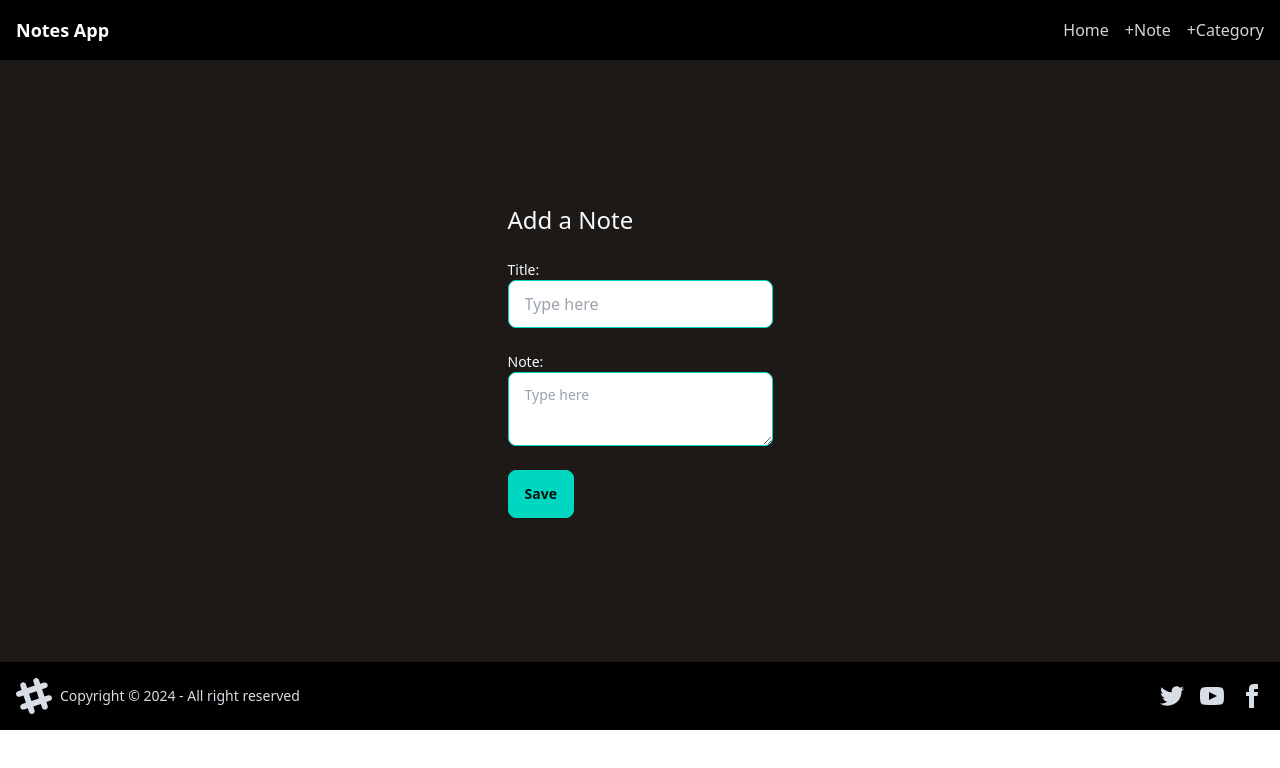
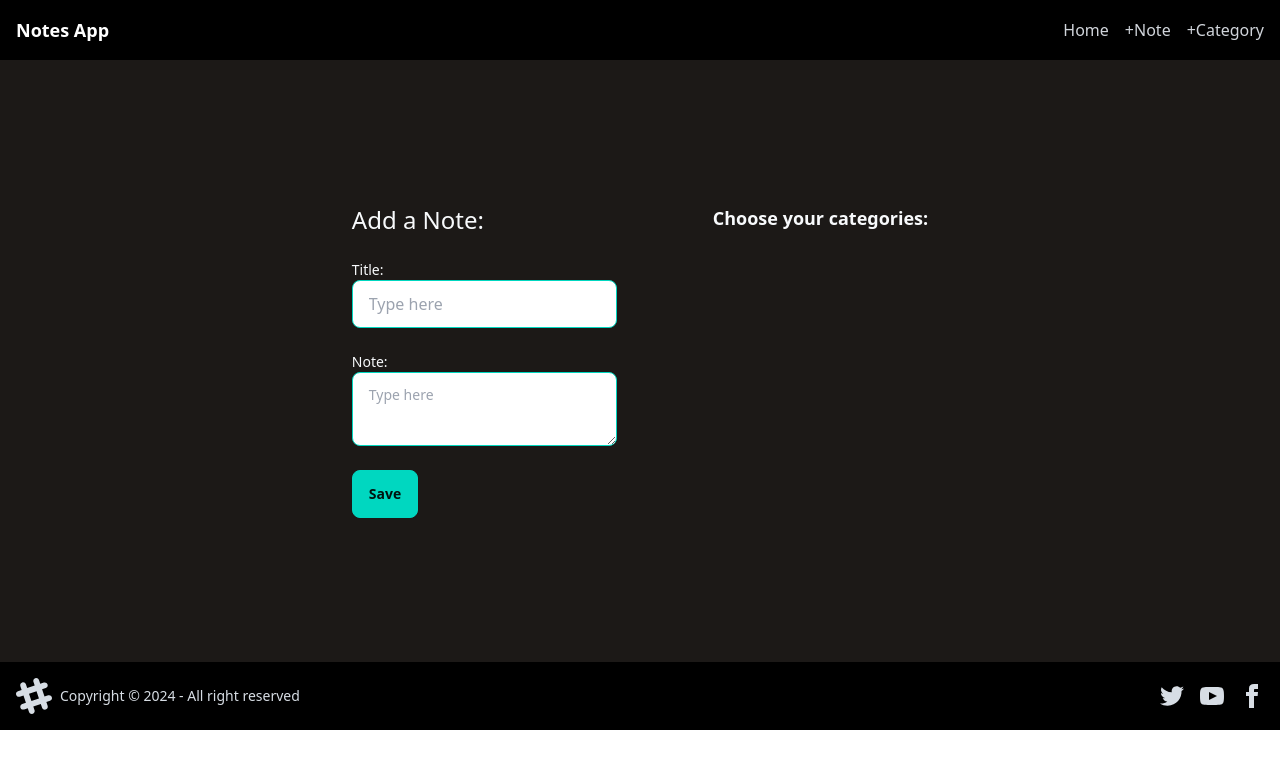
Before and after one commit to Hbindra11/Project-7-contextApi-notes-app, a React (Vite) app: page /addnote in a window 1280 px wide. Shown: the top 768 px of the page. Built offline with nearby package versions, Linux system fonts and the light colour scheme.

Commit message:
added categories to show in add notes page with checkboxes

```diff
--- a/src/components/AddCategory.jsx
+++ b/src/components/AddCategory.jsx
@@ -16,7 +16,7 @@ const AddCategory = () => {
     <>
       <div className="font-medium p-56 flex  justify-center bg-stone-900">
         <div>
-          <h2 className="text-2xl text-slate-50">Add A Category</h2>
+          <h2 className="text-2xl text-slate-50">Add A Category:</h2>
           <br></br>
           <form onSubmit={handelSubmit}>
             <label className="form-control">
--- a/src/components/AddNote.jsx
+++ b/src/components/AddNote.jsx
@@ -1,17 +1,18 @@
 import { useAppContext } from "../context/AppContext";
 import { storeNotes } from "../modules/storage";
 import { useNavigate } from "react-router-dom";
+import SelectCategories from "./SelectCategories";
 
 const AddNote = () => {
   const { note, setNote } = useAppContext();
   const navigate = useNavigate();
 
   const handelChange = (e) => {
-    setNote((prev) => ({ ...prev, [e.target.name]: e.target.value }));
+    setNote((prev) => ({ ...prev, [e.target.name]: e.target.value,"categories": []}));
   };
 
-  const handelSubmit = () => {
-    //e.preventDefault();
+  const handelSubmit = (e) => {
+    e.preventDefault();
     storeNotes(note);
     setNote([]);
     navigate("/");
@@ -20,8 +21,8 @@ const AddNote = () => {
   return (
     <>
       <div className="font-medium  p-36 flex justify-center  bg-stone-900 ">
-        <div>
-          <h2 className="text-2xl text-slate-50">Add a Note</h2>
+        <div className="mr-24">
+          <h2 className="text-2xl text-slate-50">Add a Note:</h2>
           <br></br>
           <form onSubmit={handelSubmit}>
             <label className="form-control w-full max-w-xs  ">
@@ -52,9 +53,8 @@ const AddNote = () => {
             </button>
           </form>
         </div>
-
+        <SelectCategories />
       </div>
-
     </>
   );
 };
--- a/src/components/Home.jsx
+++ b/src/components/Home.jsx
@@ -13,7 +13,7 @@ const Home = () => {
   const { note, setNote, editNote, setEditNote } = useAppContext();
 
   function handelClick(editNoteTitle, editNoteContent) {
-    setNote({ title: editNoteTitle, content: editNoteContent });
+    setNote({ title: editNoteTitle, content: editNoteContent, categories:[] });
     document.getElementById("my_modal_5").showModal();
   }
 
@@ -22,7 +22,7 @@ const Home = () => {
     //old note may be first deleted in storage thur the deleteANote function
     //the new state holding the new note data even if only the title or content was changed should be stored
     //in localstorage
-    setEditNote((prev) => ({ ...prev, [e.target.name]: e.target.value }));
+    setEditNote((prev) => ({ ...prev, [e.target.name]: e.target.value,"categories":[] }));
   }
 
   function handleSubmit() {
--- /dev/null
+++ b/src/components/SelectCategories.jsx
@@ -0,0 +1,30 @@
+import { fetchCategories } from "../modules/storage";
+const SelectCategories = () => {
+  const AllCategories = fetchCategories();
+  return (
+    <>
+      <fieldset className="text-slate-50">
+        <legend className="font-bold text-lg">Choose your categories:</legend>
+<br></br>
+        <div>
+          {AllCategories.map((aCategory) => (
+            <li
+              key={crypto.randomUUID()}
+              className="flex items-center mb-2 justify-between"
+            >
+              <input
+                type="checkbox"
+                //checked={}
+                //onChange={}
+                className="mr-2"
+              />
+              {aCategory.category}
+            </li>
+          ))}
+        </div>
+      </fieldset>
+    </>
+  );
+};
+
+export default SelectCategories;
--- a/src/components/ShowCategories.jsx
+++ b/src/components/ShowCategories.jsx
@@ -9,7 +9,7 @@ const ShowCategories = () => {
   return (
     <>
       <div className="ml-32">
-        <h2 className="text-slate-50 font-semibold">Categories</h2>
+        <h2 className="text-slate-50 font-semibold">Categories: </h2>
 
         <div className=" card  bg-slate-50 p-5">
           <ul>
```
